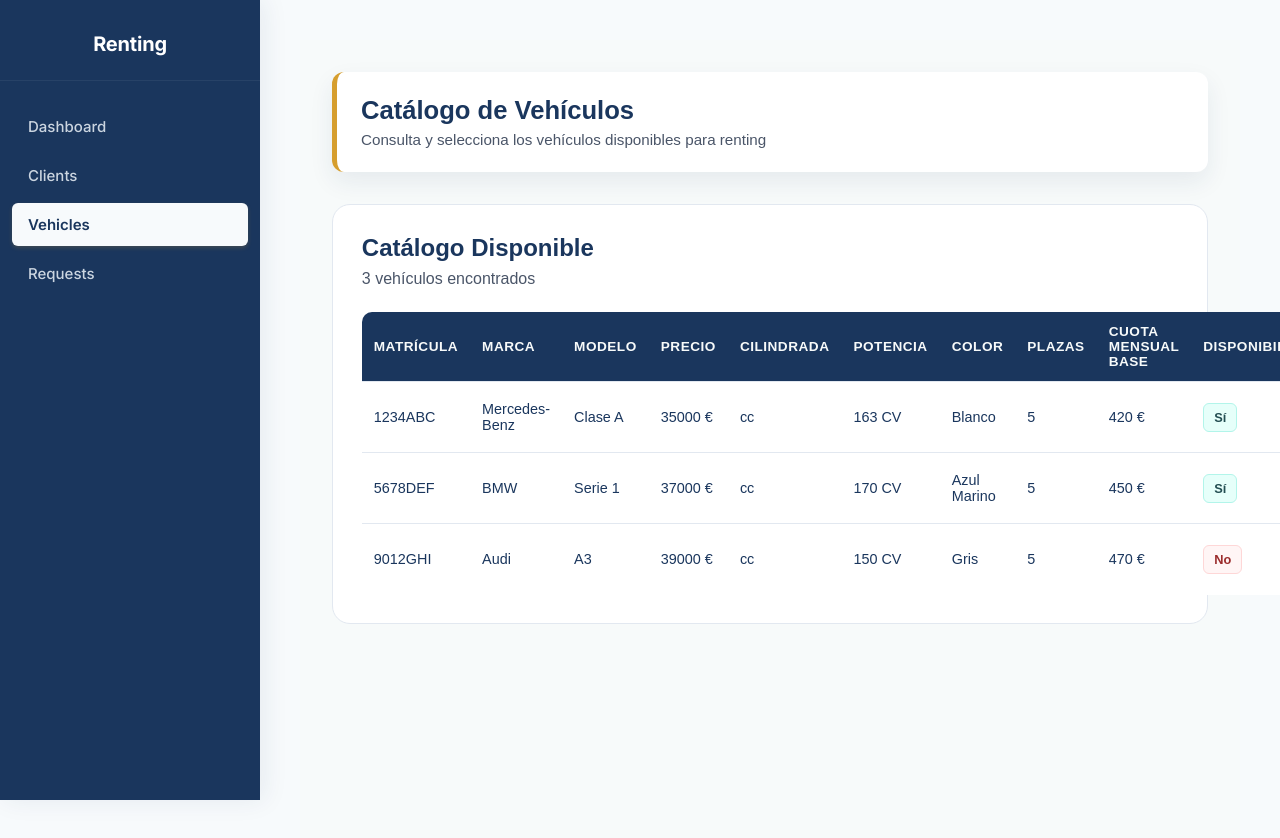
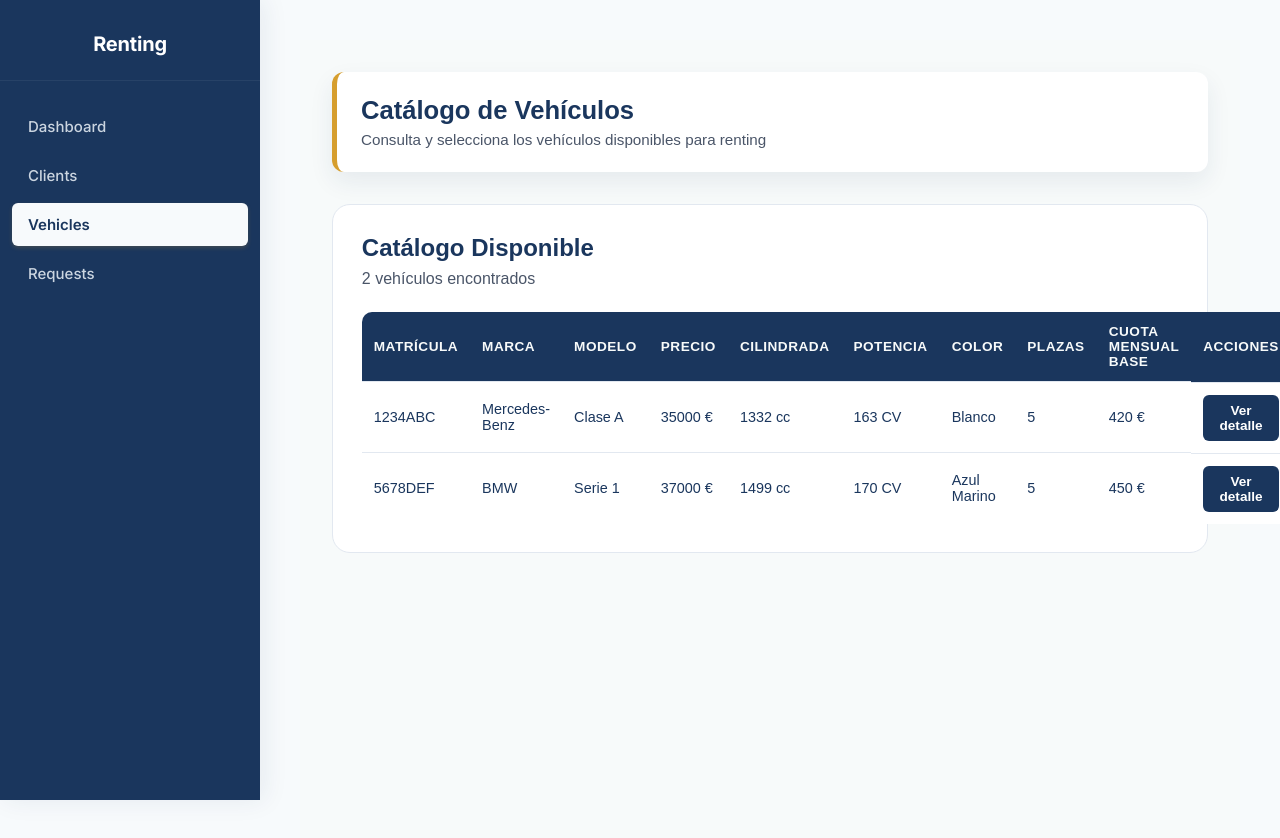
Before and after one commit to juanSofttek18/frontend_proyectoFinal, a React (Vite) app: page /vehicles in a window 1280 px wide. Shown: the top 838 px of the page. Built offline with nearby package versions, Linux system fonts and the light colour scheme.

Commit message:
Ahora solo salen vehiculos disponibles como pide el enunciado

```diff
--- a/src/services/vehiculoService.js
+++ b/src/services/vehiculoService.js
@@ -15,7 +15,7 @@ const vehiclesMock = [
     brand: "Mercedes-Benz",
     model: "Clase A",
     price: 35000,
-    engine_size: 1332,
+    cc: 1332,
     potency: 163,
     color: "Blanco",
     spots: 5,
@@ -28,7 +28,7 @@ const vehiclesMock = [
     brand: "BMW",
     model: "Serie 1",
     price: 37000,
-    engine_size: 1499,
+    cc: 1499,
     potency: 170,
     color: "Azul Marino",
     spots: 5,
@@ -41,7 +41,7 @@ const vehiclesMock = [
     brand: "Audi",
     model: "A3",
     price: 39000,
-    engine_size: 1498,
+    cc: 1498,
     potency: 150,
     color: "Gris",
     spots: 5,
--- a/src/views/Vehicles/VehicleCatalog.jsx
+++ b/src/views/Vehicles/VehicleCatalog.jsx
@@ -41,10 +41,17 @@ function VehicleCatalog() {
       return <div className="empty-message">No hay vehículos disponibles</div>;
     }
 
+    const availableVehicles = vehicles.filter(
+      (vehicle) => vehicle.available === true || vehicle.available === 1,
+    );
+
+    if (availableVehicles.length === 0) {
+      return <div className="empty-message">No hay vehículos disponibles</div>;
+    }
     return (
       <GenericCard
         title="Catálogo Disponible"
-                subtitle={`${vehicles.length} vehículos encontrados`}
+        subtitle={`${availableVehicles.length} vehículos encontrados`}
       >
         <GenericTable
           headers={[
@@ -57,11 +64,11 @@ function VehicleCatalog() {
             "Color",
             "Plazas",
             "Cuota Mensual Base",
-                        "Disponibilidad",
+            // "Disponibilidad",
             "Acciones",
           ]}
         >
-                    {vehicles.map((vehicle) => (
+          {availableVehicles.map((vehicle) => (
             <tr key={vehicle.id}>
               <td>{vehicle.license_plate}</td>
               <td>{vehicle.brand}</td>
@@ -72,7 +79,7 @@ function VehicleCatalog() {
               <td>{vehicle.color}</td>
               <td>{vehicle.spots}</td>
               <td>{vehicle.base_monthly_fee} €</td>
-                            <td>
+              {/* <td>
                 <span
                   className={`status-badge ${
                     vehicle.available ? "status-aprobada" : "status-denegada"
@@ -80,7 +87,7 @@ function VehicleCatalog() {
                 >
                   {vehicle.available ? "Sí" : "No"}
                 </span>
-                            </td>
+              </td> */}
               <td>
                 <button
                   className="vehicle-detail-button"
```
Lines whose indentation alone changed are shown as unchanged.
